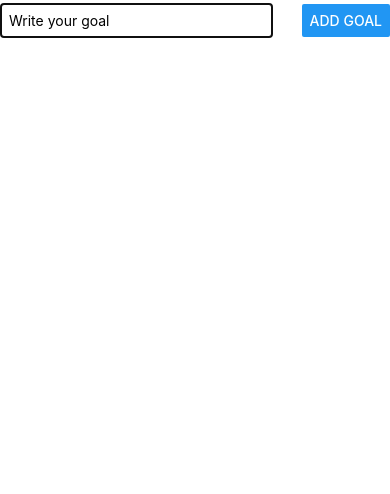
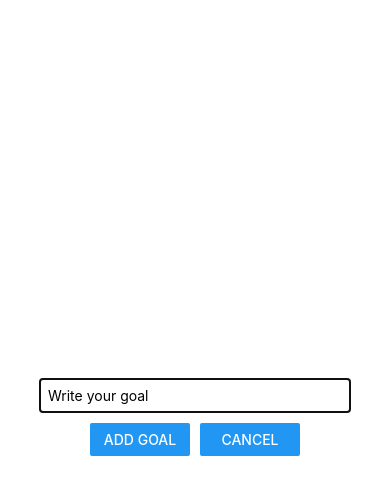
Before and after one commit to Nikitas-io/React-Native-Basics, a React Native app: screen / in a window 390 px wide. Both pictures are taken after a click on the button "ADD NEW GOAL". Shown: the top 494 px of the page. Built offline with nearby package versions, Linux system fonts and the light colour scheme.

Commit message:
Opening and closing the modal

```diff
--- a/App.js
+++ b/App.js
@@ -10,11 +10,15 @@ export default function App() {
   // The goals state holds an array of all the goals.
   const [goals, setGoals] = useState([]);
 
-  function startAddGoalHandler() {
+  function openModal() {
     setModalVisibility(true);
+  }
+  function closeModal() {
+    setModalVisibility(false);
   }
 
   function addGoalHandler(enteredGoalText) {
+    // Add a new goal to the current goals.
     setGoals(currentGoals => [
       ...currentGoals,
       {
@@ -22,6 +26,8 @@ export default function App() {
         id: Math.random().toString()
       }
     ]);
+    // Close the modal.
+    closeModal();
   }
 
   function deleteGoalHandler(id) {
@@ -35,12 +41,12 @@ export default function App() {
       <Button
         title="Add new goal"
         color="purple"
-        onPress={startAddGoalHandler}
+        onPress={openModal}
       />
       {
         modalVisibility
         &&
-        <GoalInput visible={modalVisibility} addGoalHandler={addGoalHandler}/>
+        <GoalInput visible={modalVisibility} addGoalHandler={addGoalHandler} closeModal={closeModal}/>
       }
       <View style={styles.goalContainer}>
         <Text style={styles.goalList}>The goal list: </Text>
--- a/components/GoalInput.js
+++ b/components/GoalInput.js
@@ -34,10 +34,14 @@ function GoalInput(props) {
                 onChangeText={goalInputHandler}
                 value={enteredGoalText}
                 />
-                <Button
-                title="Add goal"
-                onPress={addNewGoal}
-                />
+                <View style={styles.buttonContainer}>
+                    <View style={styles.button}>
+                        <Button title="Add goal" onPress={addNewGoal} />
+                    </View>
+                    <View style={styles.button}>
+                        <Button title="Cancel" onPress={props.closeModal}/>
+                    </View>
+                </View>
             </View>
         </Modal>
     )
@@ -47,15 +51,23 @@ export default GoalInput;
 
 const styles = StyleSheet.create({
     inputContainer: {
-        height: 40,
-        flexDirection: "row",
-        justifyContent: "space-between",
+        flex: 1,
+        justifyContent: "center",
         alignItems: "center"
     },
     textInput: {
         borderWidth: 1,
         borderColor: "gray",
-        width: "70%",
+        width: "80%",
         padding: 8
     },
+    buttonContainer:{
+        flexDirection: 'row',
+        justifyContent: 'center'
+    },
+    button: {
+        width: 100,
+        marginHorizontal: 5,
+        marginVertical: 10
+    }
 })
```
